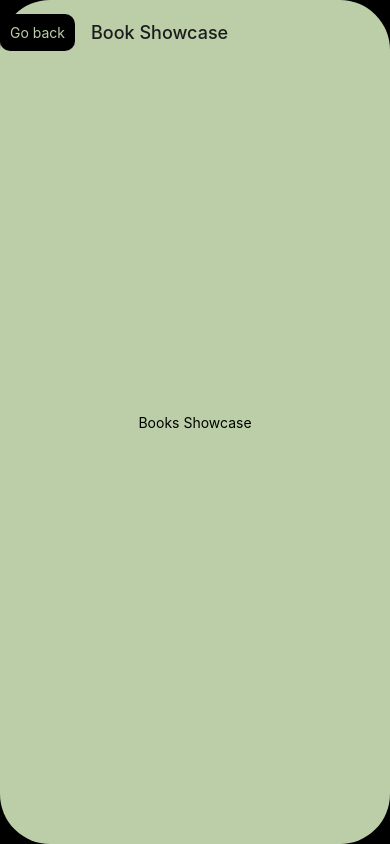
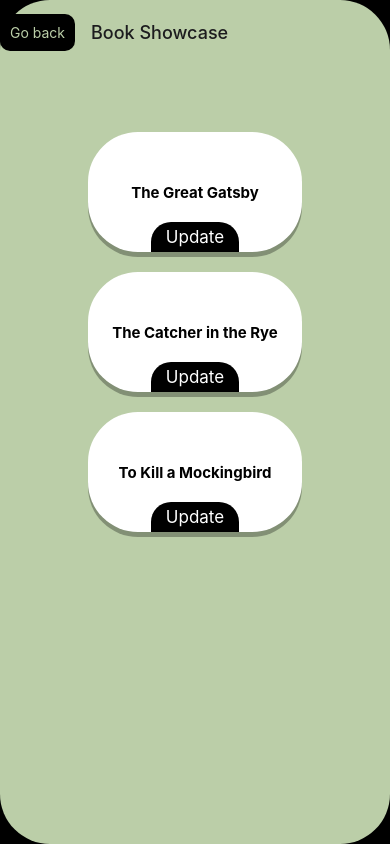
Before and after one commit to Ali7109/BookTracker, a React Native app: screen /BookShowcase in a window 390 px wide. Built offline with nearby package versions, Linux system fonts and the light colour scheme.

Commit message:
Created book view

```diff
--- a/pages/BookShowcase.tsx
+++ b/pages/BookShowcase.tsx
@@ -1,27 +1,42 @@
-import { StyleSheet, Text, View } from "react-native";
+import { ScrollView, StyleSheet, Text, View } from "react-native";
+import Book from "../src/components/Book";
+import React from "react";
 
 export default function BookShowcase() {
 	const books = [
 		{
 			title: "The Great Gatsby",
 			pageSaved: 45,
+			totalPages: 180,
 			lastOpened: "2024-02-28",
 		},
 		{
 			title: "The Catcher in the Rye",
 			pageSaved: 100,
+			totalPages: 200,
 			lastOpened: "2024-02-28",
 		},
 		{
 			title: "To Kill a Mockingbird",
 			pageSaved: 200,
+			totalPages: 300,
 			lastOpened: "2024-02-28",
 		},
 	];
+
 	return (
 		<View style={styles.container}>
 			<View style={styles.booksShowcase}>
-				<Text>Books Showcase</Text>
+				<ScrollView
+					automaticallyAdjustContentInsets
+					style={styles.scroll}
+				>
+					{books.map((book, index) => (
+						<React.Fragment key={index}>
+							<Book book={book} />
+						</React.Fragment>
+					))}
+				</ScrollView>
 			</View>
 		</View>
 	);
@@ -34,6 +49,11 @@ const styles = StyleSheet.create({
 		alignItems: "center",
 		justifyContent: "center",
 	},
+	scroll: {
+		minHeight: 400,
+		maxHeight: 600,
+		width: "60%",
+	},
 	booksShowcase: {
 		margin: 10,
 		width: "100%",
--- /dev/null
+++ b/src/Types/BookType.ts
@@ -0,0 +1,19 @@
+export interface BookInfoProps {
+	book: BookType;
+	visible: boolean;
+	setvisible: (visible: boolean) => void;
+}
+export interface BookButtonProps{
+	book: BookType;
+	setvisible: (visible: boolean) => void;
+}
+export interface BookType {
+		title: string;
+		pageSaved: number;
+		lastOpened: string;
+		totalPages: number,
+}
+
+export interface BookProps {
+	book: BookType;
+}
--- /dev/null
+++ b/src/components/Book.tsx
@@ -0,0 +1,63 @@
+import { Pressable, StyleSheet, Text } from "react-native";
+import { BookProps } from "../Types/BookType";
+import { useState } from "react";
+import { BookInfo } from "./BookInfo";
+
+export default function Book({ book }: BookProps) {
+	const [modalVisible, setModalVisible] = useState(false);
+
+	return (
+		<>
+			<Pressable
+				onPress={() => {
+					setModalVisible(true);
+				}}
+				style={styles.book}
+			>
+				<Text style={styles.displayTitle}>{book.title}</Text>
+				<Pressable style={styles.editbtn}>
+					<Text style={styles.editTxt}>Update</Text>
+				</Pressable>
+			</Pressable>
+			<BookInfo
+				book={book}
+				visible={modalVisible}
+				setvisible={setModalVisible}
+			/>
+		</>
+	);
+}
+
+const styles = StyleSheet.create({
+	book: {
+		margin: 10,
+		minHeight: 120,
+		maxHeight: 130,
+		backgroundColor: "white",
+		borderRadius: 50,
+		display: "flex",
+		justifyContent: "center",
+		alignItems: "center",
+		shadowColor: "black",
+		shadowOffset: { width: 0, height: 5 },
+		shadowOpacity: 0.3,
+		position: "relative",
+	},
+	editbtn: {
+		position: "absolute",
+		bottom: 0,
+		backgroundColor: "black",
+		padding: 5,
+		paddingHorizontal: 15,
+		borderTopLeftRadius: 20,
+		borderTopRightRadius: 20,
+	},
+	editTxt: {
+		color: "white",
+		fontSize: 17,
+	},
+	displayTitle: {
+		fontSize: 15,
+		fontWeight: "bold",
+	},
+});
--- /dev/null
+++ b/src/components/BookInfo.tsx
@@ -0,0 +1,106 @@
+import React, { useEffect, useState } from "react";
+import { Alert, Modal, StyleSheet, Text, Pressable, View } from "react-native";
+import { BookInfoProps } from "../Types/BookType";
+
+export const BookInfo = ({ book, visible, setvisible }: BookInfoProps) => {
+	return (
+		<View
+			style={styles.centeredView}
+			onTouchEnd={() => setvisible(!visible)}
+		>
+			<Modal animationType="slide" transparent={true} visible={visible}>
+				<View style={styles.centeredView}>
+					<View style={styles.modalView}>
+						<Text style={styles.modalTitle}>{book.title}</Text>
+						<View style={styles.info}>
+							<View style={styles.infoCont}>
+								<View style={styles.infoLabel}>
+									<Text>Last page</Text>
+								</View>
+								<Text style={styles.infoText}>
+									{book.pageSaved}
+								</Text>
+							</View>
+							<View style={styles.infoCont}>
+								<View style={styles.infoLabel}>
+									<Text>Total pages</Text>
+								</View>
+								<Text style={styles.infoText}>
+									{book.totalPages}
+								</Text>
+							</View>
+						</View>
+					</View>
+				</View>
+			</Modal>
+		</View>
+	);
+};
+
+const styles = StyleSheet.create({
+	centeredView: {
+		backgroundColor: "rgba(0, 0, 0, 0.2)",
+		flex: 1,
+		justifyContent: "center",
+		alignItems: "center",
+	},
+	info: {
+		width: "80%",
+		display: "flex",
+		flexDirection: "column",
+		justifyContent: "space-between",
+	},
+	infoCont: {
+		backgroundColor: "white",
+		borderRadius: 20,
+		padding: 10,
+		margin: 10,
+		height: 100,
+		display: "flex",
+		justifyContent: "center",
+		alignItems: "center",
+		position: "relative",
+	},
+	infoLabel: {
+		position: "absolute",
+		top: -10,
+		backgroundColor: "#BBCEA8",
+		borderRadius: 20,
+		padding: 10,
+		paddingHorizontal: 20,
+	},
+	infoText: {
+		color: "black",
+		fontSize: 30,
+		textAlign: "center",
+	},
+	modalView: {
+		margin: 20,
+		opacity: 1,
+		backgroundColor: "black",
+		borderRadius: 20,
+		padding: 35,
+		paddingHorizontal: 20,
+		height: 500,
+		width: "80%",
+		display: "flex",
+		flexDirection: "column",
+		justifyContent: "space-around",
+		alignItems: "center",
+		shadowColor: "black",
+		shadowOffset: {
+			width: 0,
+			height: 5,
+		},
+		shadowOpacity: 0.5,
+		shadowRadius: 4,
+		elevation: 5,
+	},
+	modalTitle: {
+		color: "white",
+		maxWidth: "100%",
+		overflow: "scroll",
+		textAlign: "center",
+		fontSize: 20,
+	},
+});
```
